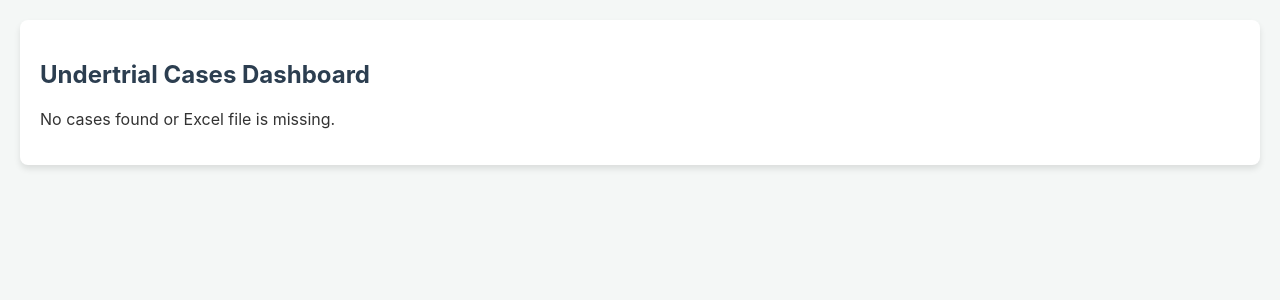
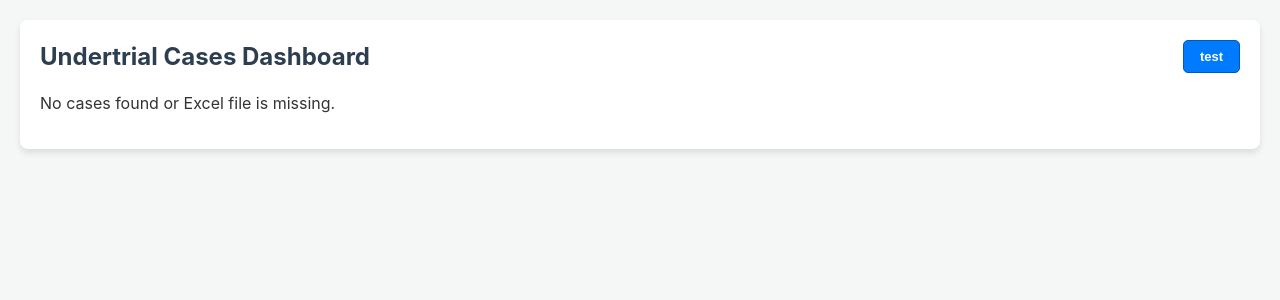
Before and after one commit to saurabits/Case-Tracker, a Flask app: page / in a window 1280 px wide. Shown: the top 300 px of the page. Run offline with Flask 3, Linux system fonts and the light colour scheme.

Commit message:
Add test button to dashboard

```diff
--- a/templates/index.html
+++ b/templates/index.html
@@ -14,7 +14,27 @@
         }
         h2 {
             color: #2c3e50;
+            margin: 0;
+        }
+        .dashboard-header {
+            display: flex;
+            align-items: center;
+            justify-content: space-between;
+            gap: 16px;
             margin-bottom: 20px;
+        }
+        .test-btn {
+            padding: 8px 16px;
+            background-color: #007aff;
+            color: white;
+            border: 1px solid #005bb5;
+            border-radius: 5px;
+            font-size: 13px;
+            font-weight: 600;
+            cursor: pointer;
+        }
+        .test-btn:hover {
+            background-color: #005bb5;
         }
         .container {
             max-width: 1450px;
@@ -156,7 +176,10 @@
 </head>
 <body>
     <div class="container">
-        <h2>Undertrial Cases Dashboard</h2>
+        <div class="dashboard-header">
+            <h2>Undertrial Cases Dashboard</h2>
+            <button type="button" class="test-btn">test</button>
+        </div>
         {% if cases %}
         <table>
             <thead>
```
